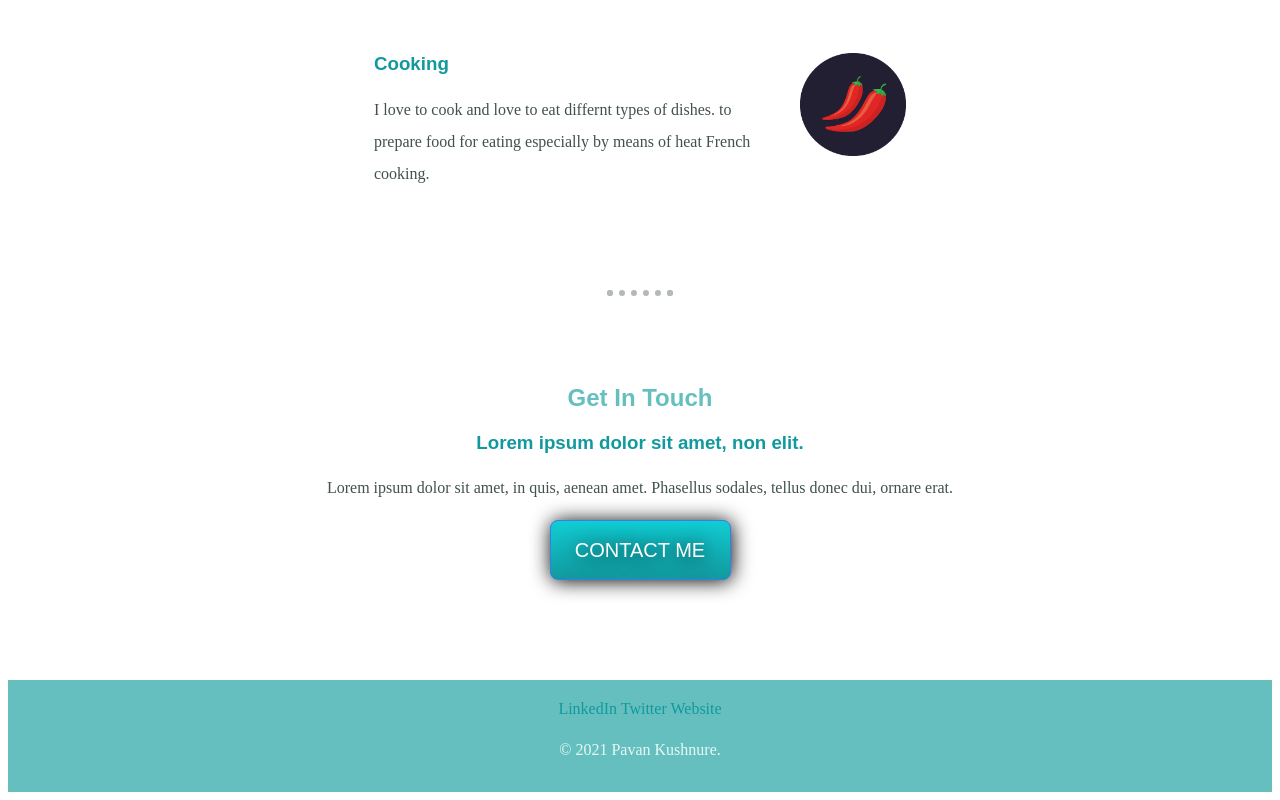
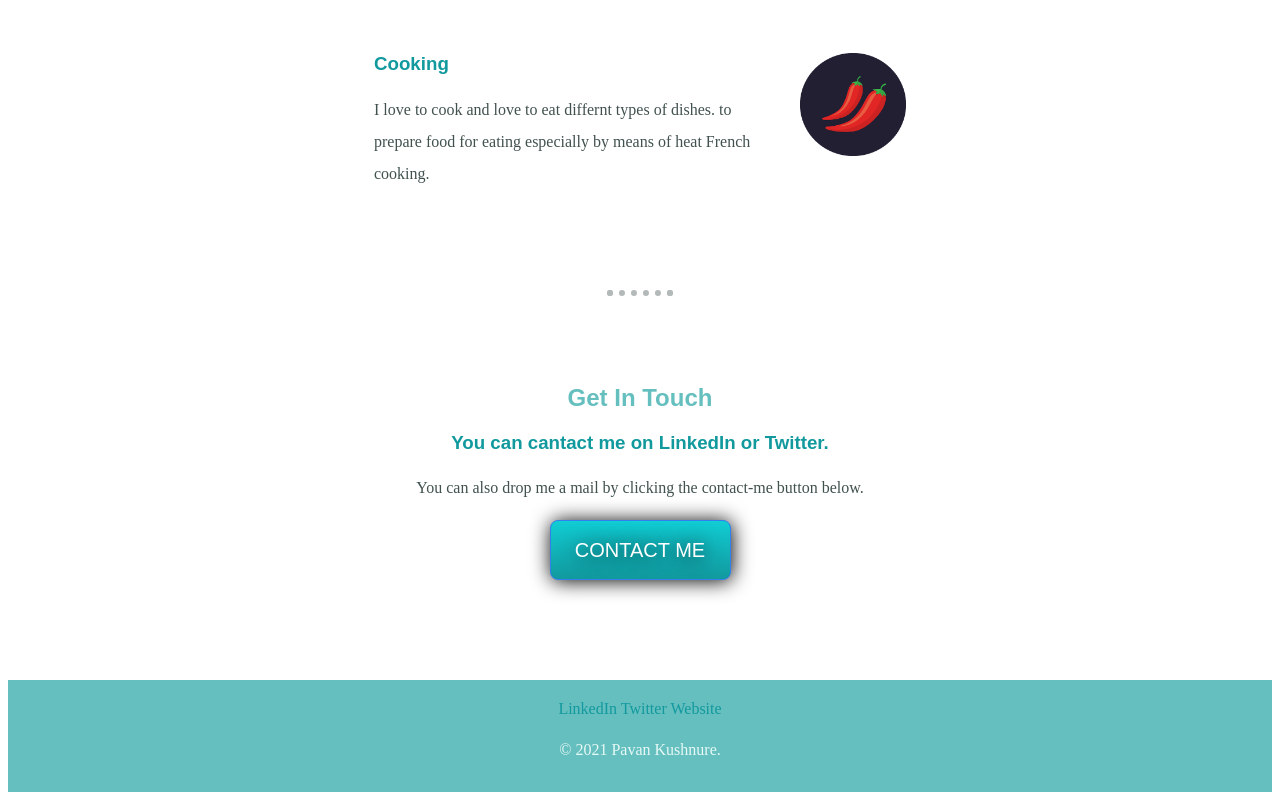
Before and after one commit to Scylla23/Scylla23.github.io, a plain HTML site: page index.html in a window 1280 px wide. Shown: the part 1772-2572 px from the top of the page. Drawn offline with Linux system fonts and the light colour scheme; a web font is replaced by a local one.

Commit message:
updated html

```diff
--- a/index.html
+++ b/index.html
@@ -47,8 +47,8 @@
         <br>
         <div class="contact-me">
           <h2>Get In Touch</h2>
-          <h3>Lorem ipsum dolor sit amet, non elit.</h3>
-          <p>Lorem ipsum dolor sit amet, in quis, aenean amet. Phasellus sodales, tellus donec dui, ornare erat.</p>
+          <h3>You can cantact me on LinkedIn or Twitter.</h3>
+          <p>You can also drop me a mail by clicking the contact-me button below.</p>
           <a class="btn" href="mailto:pavankumarkushnure@gmail.com" >CONTACT ME</a>
         </div>
       </div>
```
